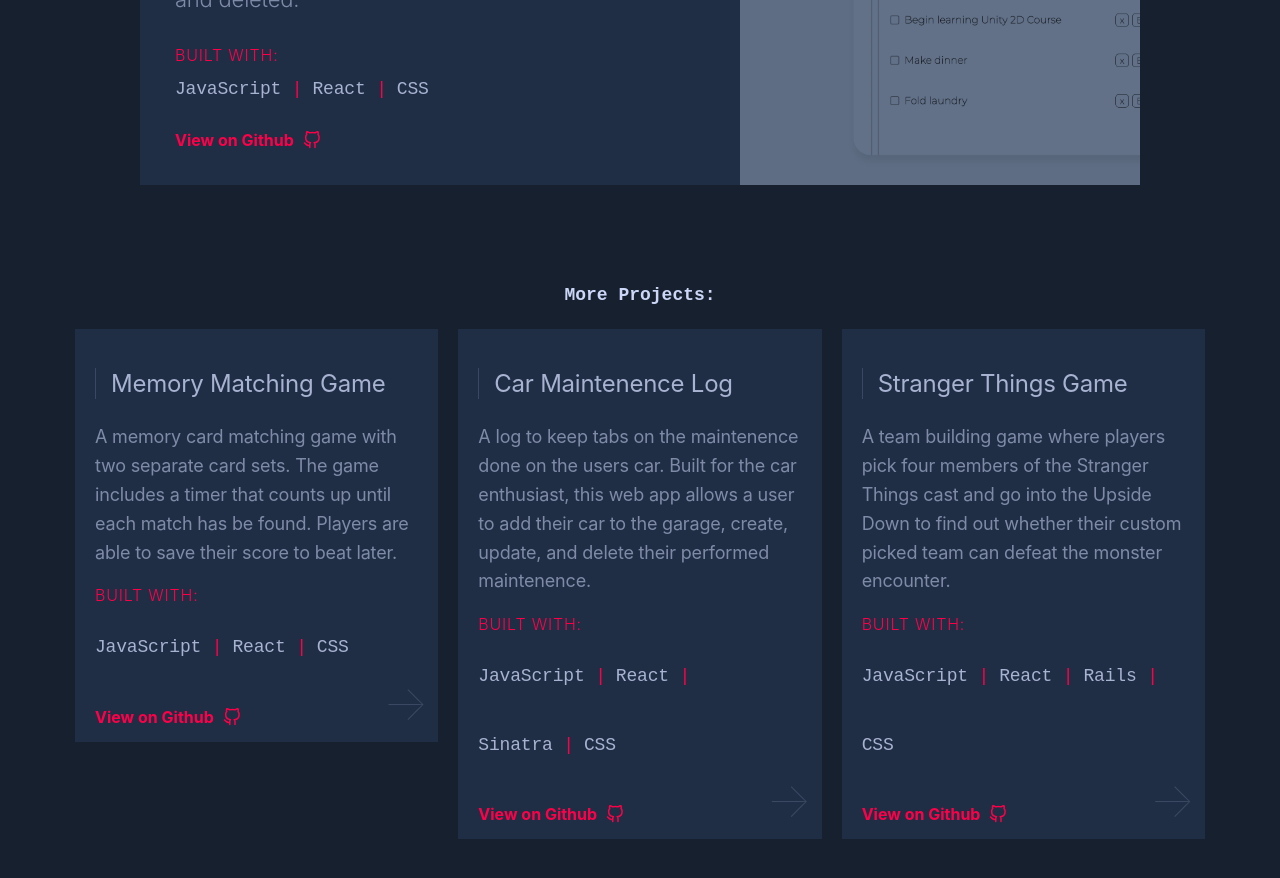
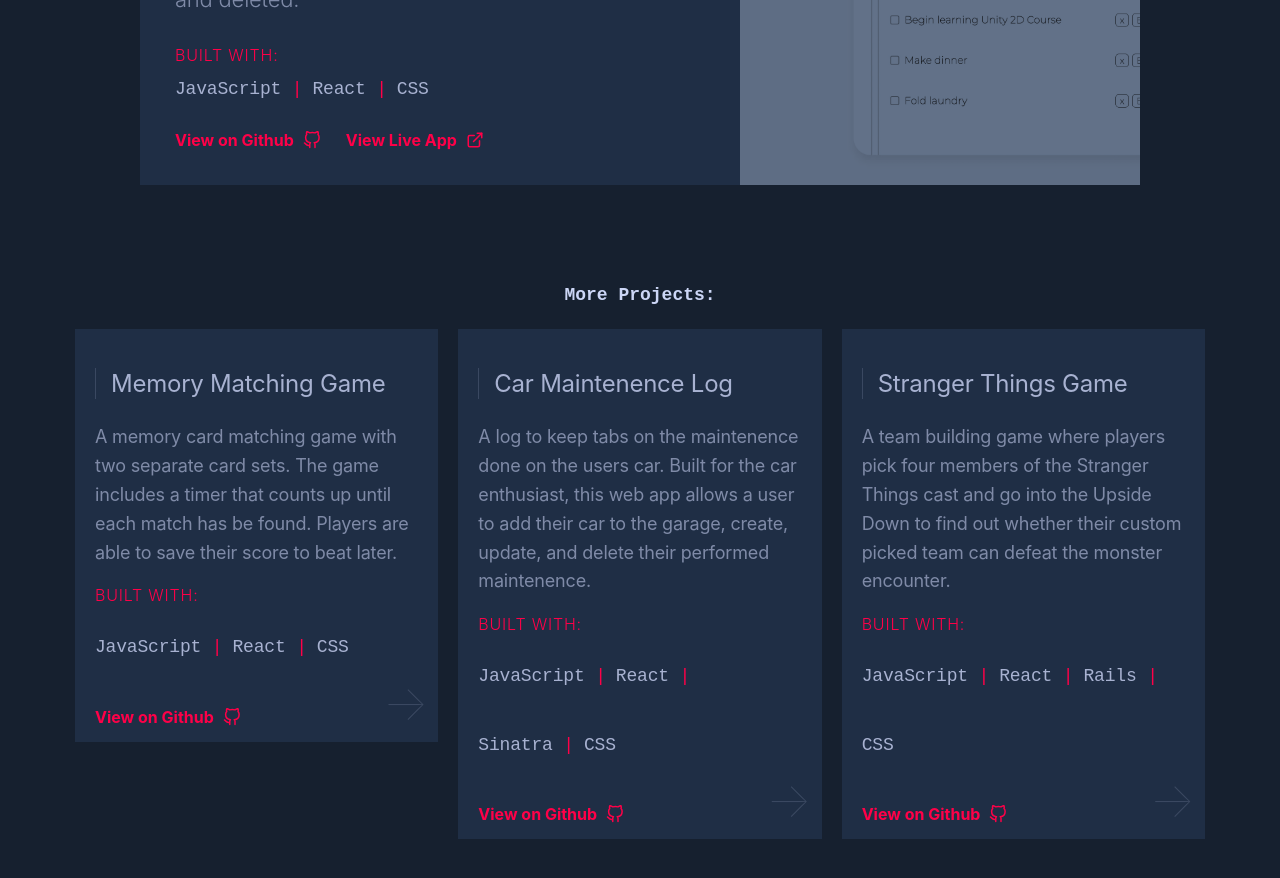
Before and after one commit to kaitlyngreve/my-portfolio-site, a React (Create React App) app: page / in a window 1280 px wide. Shown: the part 3220-4098 px from the top of the page. Built offline with nearby package versions, Linux system fonts and the light colour scheme; a web font is replaced by a local one.

Commit message:
added deployed featured project

```diff
--- a/src/FeaturedProjects.js
+++ b/src/FeaturedProjects.js
@@ -63,6 +63,12 @@
                             View on Github
                             <svg xmlns="http://www.w3.org/2000/svg" role="img" viewBox="0 0 24 24" fill="none" stroke="currentColor" strokeWidth="2" strokeLinecap="round" height='1em' width='1em' strokeLinejoin="round"><title>GitHub</title><path d="M9 19c-5 1.5-5-2.5-7-3m14 6v-3.87a3.37 3.37 0 0 0-.94-2.61c3.14-.35 6.44-1.54 6.44-7A5.44 5.44 0 0 0 20 4.77 5.07 5.07 0 0 0 19.91 1S18.73.65 16 2.48a13.38 13.38 0 0 0-7 0C6.27.65 5.09 1 5.09 1A5.07 5.07 0 0 0 5 4.77a5.44 5.44 0 0 0-1.5 3.78c0 5.42 3.3 6.61 6.44 7A3.37 3.37 0 0 0 9 18.13V22"></path></svg>
                         </a>
+                        <a className="inline-cta" href='https://kaitlyngreve.github.io/taskier-a-todo-react-app/' target='_blank' rel="noreferrer">
+                            View Live App
+                            <svg xmlns="http://www.w3.org/2000/svg" role="img" viewBox="0 0 24 24" fill="none" stroke="currentColor" strokeWidth="2" strokeLinecap="round" strokeLinejoin="round" height='1em' width='1em'>
+                                <path d="M18 13v6a2 2 0 0 1-2 2H5a2 2 0 0 1-2-2V8a2 2 0 0 1 2-2h6"></path><polyline points="15 3 21 3 21 9"></polyline><line x1="10" y1="14" x2="21" y2="3"></line>
+                            </svg>
+                        </a>
                     </div>
                     <div className="featured-project-image-container">
                         <div className="featured-project-image" style={{ backgroundImage: 'url(./images/taskier.png)' }}></div>
```
